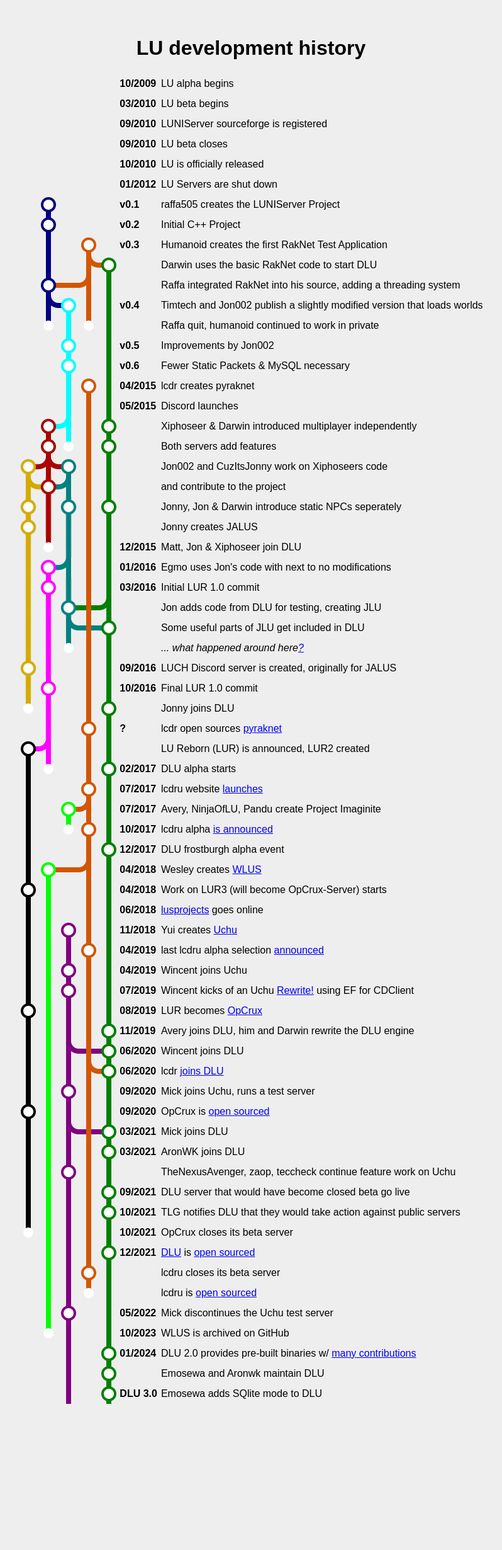
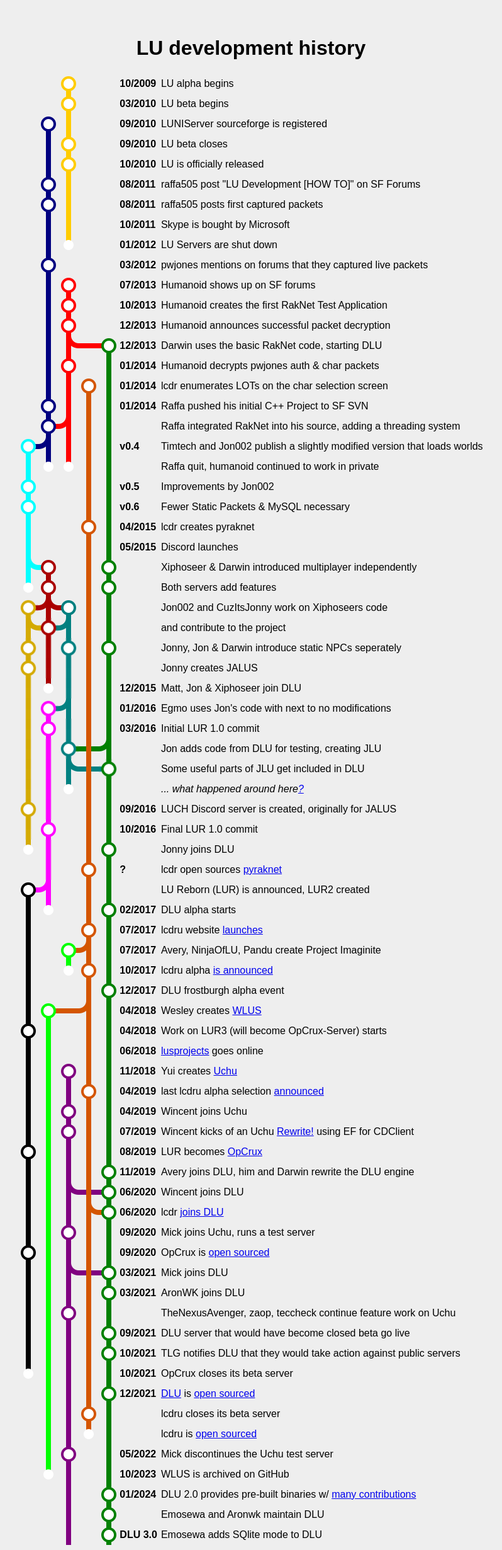
Before and after one commit to Xiphoseer/xiphoseer.github.com, a Jekyll site: the page flow/index.html, which Jekyll copies as it is, in a window 1280 px wide. Shown: the whole page at 63% size, without its empty margins (241-1039 px from the left). Built offline with Jekyll 4.4.1, drawn with Linux system fonts in a browser that asks for light colours; before the commit the page ends 2237 px from its top, so only the background shows below that.

Commit message:
flow: add early LU history

```diff
--- a/flow/flow.css
+++ b/flow/flow.css
@@ -30,8 +30,13 @@
     /* #D45500 */
 }
 
-.start.merge-left-B.C {
+.start.C.merge-left-B {
     background-image: url('Start_C_Left_B.png');
+    /* C #008000 */
+}
+
+.start.C.merge-left-M {
+    background-image: url('Start_C_Left_M.png');
     /* C #008000 */
 }
 
@@ -58,7 +63,7 @@
     background-image: url('Start_D_Left_A.png');
 }
 
-.start.merge-right-E.G {
+.start.G.merge-right-E {
     background-image: url('Start_G_Right_E.png');
 }
 
@@ -84,6 +89,14 @@
 .start.K.merge-right-B {
     background-image: url('Start_K_Right_B.png');
     /* #000000 */
+}
+
+.start.L {
+    background-image: url('Start_L.png');
+}
+
+.start.M {
+    background-image: url('Start_M.png');
 }
 
 .node.A {
@@ -136,6 +149,14 @@
 
 .node.K {
     background-image: url('Node_K.png');
+}
+
+.node.L {
+    background-image: url('Node_L.png');
+}
+
+.node.M {
+    background-image: url('Node_M.png');
 }
 
 .line.A {
@@ -194,8 +215,20 @@
     background-image: url('Line_K.png');
 }
 
+.line.L {
+    background-image: url('Line_L.png');
+}
+
+.line.M {
+    background-image: url('Line_M.png');
+}
+
 .pass-B {
     background-image: url('Pass_B.png');
+}
+
+.pass-M {
+    background-image: url('Pass_M.png');
 }
 
 .split.E {
@@ -226,6 +259,10 @@
     background-image: url('Split_Left_H.png');
 }
 
+.split-left.M {
+    background-image: url('Split_Left_M.png');
+}
+
 .split-right.A {
     background-image: url('Split_Right_A.png');
 }
@@ -254,8 +291,16 @@
     background-image: url('Split_Right_I.png');
 }
 
+.split-right.M {
+    background-image: url('Split_Right_M.png');
+}
+
 .merge-right-B.A {
     background-image: url('Merge_A_Right_B.png');
+}
+
+.merge-right-M.A {
+    background-image: url('Merge_A_Right_M.png');
 }
 
 .merge-right-C.F {
@@ -313,3 +358,11 @@
 .end.K {
     background-image: url('End_K.png');
 }
+
+.end.L {
+    background-image: url('End_L.png');
+}
+
+.end.M {
+    background-image: url('End_M.png');
+}
--- a/flow/index.html
+++ b/flow/index.html
@@ -9,7 +9,7 @@
 			<tr>
 				<td class="fi"></td>
 				<td class="fi"></td>
-				<td class="fi"></td>
+				<td class="fi start L"></td>
 				<td class="fi"></td>
 				<td class="fi"></td>
 				<td class="v">10/2009</td>
@@ -18,7 +18,7 @@
 			<tr>
 				<td class="fi"></td>
 				<td class="fi"></td>
-				<td class="fi"></td>
+				<td class="fi node L"></td>
 				<td class="fi"></td>
 				<td class="fi"></td>
 				<td class="v">03/2010</td>
@@ -26,8 +26,8 @@
 			</tr>
 			<tr>
 				<td class="fi"></td>
-				<td class="fi"></td>
-				<td class="fi"></td>
+				<td class="fi start A"></td>
+				<td class="fi line L"></td>
 				<td class="fi"></td>
 				<td class="fi"></td>
 				<td class="v">09/2010</td>
@@ -35,8 +35,8 @@
 			</tr>
 			<tr>
 				<td class="fi"></td>
-				<td class="fi"></td>
-				<td class="fi"></td>
+				<td class="fi line A"></td>
+				<td class="fi node L"></td>
 				<td class="fi"></td>
 				<td class="fi"></td>
 				<td class="v">09/2010</td>
@@ -44,8 +44,8 @@
 			</tr>
 			<tr>
 				<td class="fi"></td>
-				<td class="fi"></td>
-				<td class="fi"></td>
+				<td class="fi line A"></td>
+				<td class="fi node L"></td>
 				<td class="fi"></td>
 				<td class="fi"></td>
 				<td class="v">10/2010</td>
@@ -53,8 +53,35 @@
 			</tr>
 			<tr>
 				<td class="fi"></td>
+				<td class="fi node A"></td>
+				<td class="fi line L"></td>
 				<td class="fi"></td>
 				<td class="fi"></td>
+				<td class="v">08/2011</td>
+				<td>raffa505 post "LU Development [HOW TO]" on SF Forums</td>
+			</tr>
+			<tr>
+				<td class="fi"></td>
+				<td class="fi node A"></td>
+				<td class="fi line L"></td>
+				<td class="fi"></td>
+				<td class="fi"></td>
+				<td class="v">08/2011</td>
+				<td>raffa505 posts first captured packets</td>
+			</tr>
+			<tr>
+				<td class="fi"></td>
+				<td class="fi line A"></td>
+				<td class="fi line L"></td>
+				<td class="fi"></td>
+				<td class="fi"></td>
+				<td class="v">10/2011</td>
+				<td>Skype is bought by Microsoft</td>
+			</tr>
+			<tr>
+				<td class="fi"></td>
+				<td class="fi line A"></td>
+				<td class="fi end L"></td>
 				<td class="fi"></td>
 				<td class="fi"></td>
 				<td class="v">01/2012</td>
@@ -62,116 +89,152 @@
 			</tr>
 			<tr>
 				<td class="fi"></td>
-				<td class="fi start A"></td>
-				<td class="fi"></td>
-				<td class="fi"></td>
-				<td class="fi"></td>
-				<td class="v">v0.1</td>
-				<td>raffa505 creates the LUNIServer Project</td>
-			</tr>
-			<tr>
-				<td class="fi"></td>
 				<td class="fi node A"></td>
 				<td class="fi"></td>
 				<td class="fi"></td>
 				<td class="fi"></td>
-				<td class="v">v0.2</td>
-				<td>Initial C++ Project</td>
+				<td class="v">03/2012</td>
+				<td>pwjones mentions on forums that they captured live packets</td>
 			</tr>
 			<tr>
 				<td class="fi"></td>
 				<td class="fi line A"></td>
+				<td class="fi start M"></td>
 				<td class="fi"></td>
-				<td class="fi start B"></td>
 				<td class="fi"></td>
-				<td class="v">v0.3</td>
+				<td class="v">07/2013</td>
+				<td>Humanoid shows up on SF forums</td>
+			</tr>
+			<tr>
+				<td class="fi"></td>
+				<td class="fi line A"></td>
+				<td class="fi node M"></td>
+				<td class="fi"></td>
+				<td class="fi"></td>
+				<td class="v">10/2013</td>
 				<td>Humanoid creates the first RakNet Test Application</td>
 			</tr>
 			<tr>
 				<td class="fi"></td>
 				<td class="fi line A"></td>
+				<td class="fi node M"></td>
 				<td class="fi"></td>
-				<td class="fi split-right B"></td>
-				<td class="fi start C merge-left-B"></td>
-				<td></td>
-				<td>Darwin uses the basic RakNet code to start DLU</td>
+				<td class="fi"></td>
+				<td class="v">12/2013</td>
+				<td>Humanoid announces successful packet decryption</td>
 			</tr>
 			<tr>
 				<td class="fi"></td>
-				<td class="fi merge-right-B A"></td>
-				<td class="fi pass-B"></td>
-				<td class="fi split-left B"></td>
+				<td class="fi line A"></td>
+				<td class="fi split-right M"></td>
+				<td class="fi pass-M"></td>
+				<td class="fi start C merge-left-M"></td>
+				<td class="v">12/2013</td>
+				<td>Darwin uses the basic RakNet code, starting DLU</td>
+			</tr>
+			<tr>
+				<td class="fi"></td>
+				<td class="fi line A"></td>
+				<td class="fi node M"></td>
+				<td class="fi"></td>
+				<td class="fi line C"></td>
+				<td class="v">01/2014</td>
+				<td>Humanoid decrypts pwjones auth &amp; char packets</td>
+			</tr>
+			<tr>
+				<td class="fi"></td>
+				<td class="fi line A"></td>
+				<td class="fi line M"></td>
+				<td class="fi start B"></td>
+				<td class="fi line C"></td>
+				<td class="v">01/2014</td>
+				<td>lcdr enumerates LOTs on the char selection screen</td>
+			</tr>
+			<tr>
+				<td class="fi"></td>
+				<td class="fi node A"></td>
+				<td class="fi line M"></td>
+				<td class="fi line B"></td>
+				<td class="fi line C"></td>
+				<td class="v">01/2014</td>
+				<td>Raffa pushed his initial C++ Project to SF SVN</td>
+			</tr>
+			<tr>
+				<td class="fi"></td>
+				<td class="fi merge-right-M A"></td>
+				<td class="fi split-left M"></td>
+				<td class="fi line B"></td>
 				<td class="fi line C"></td>
 				<td></td>
 				<td>Raffa integrated RakNet into his source, adding a threading system</td>
 			</tr>
 			<tr>
-				<td class="fi"></td>
-				<td class="fi split-right A"></td>
-				<td class="fi start D merge-left-A"></td>
+				<td class="fi start D merge-right-A"></td>
+				<td class="fi split-left A"></td>
+				<td class="fi line M"></td>
 				<td class="fi line B"></td>
 				<td class="fi line C"></td>
 				<td class="v">v0.4</td>
 				<td>Timtech and Jon002 publish a slightly modified version that loads worlds</td>
 			</tr>
 			<tr>
-				<td class="fi"></td>
+				<td class="fi line D"></td>
 				<td class="fi end A"></td>
-				<td class="fi line D"></td>
-				<td class="fi end B"></td>
+				<td class="fi end M"></td>
+				<td class="fi line B"></td>
 				<td class="fi line C"></td>
 				<td></td>
 				<td>Raffa quit, humanoid continued to work in private</td>
 			</tr>
 			<tr>
+				<td class="fi node D"></td>
 				<td class="fi"></td>
 				<td class="fi"></td>
-				<td class="fi node D"></td>
-				<td class="fi"></td>
+				<td class="fi line B"></td>
 				<td class="fi line C"></td>
 				<td class="v">v0.5</td>
 				<td>Improvements by Jon002</td>
 			</tr>
 			<tr>
+				<td class="fi node D"></td>
 				<td class="fi"></td>
 				<td class="fi"></td>
-				<td class="fi node D"></td>
-				<td class="fi"></td>
+				<td class="fi line B"></td>
 				<td class="fi line C"></td>
 				<td class="v">v0.6</td>
 				<td>Fewer Static Packets &amp; MySQL necessary</td>
 			</tr>
 			<tr>
+				<td class="fi line D"></td>
 				<td class="fi"></td>
 				<td class="fi"></td>
-				<td class="fi line D"></td>
-				<td class="fi start B"></td>
+				<td class="fi node B"></td>
 				<td class="fi line C"></td>
 				<td class="v">04/2015</td>
 				<td>lcdr creates pyraknet</td>
 			</tr>
 			<tr>
+				<td class="fi line D"></td>
 				<td class="fi"></td>
 				<td class="fi"></td>
-				<td class="fi line D"></td>
 				<td class="fi line B"></td>
 				<td class="fi line C"></td>
 				<td class="v">05/2015</td>
 				<td>Discord launches</td>
 			</tr>
 			<tr>
+				<td class="fi split-right D"></td>
+				<td class="fi start merge-left-D E"></td>
 				<td class="fi"></td>
-				<td class="fi start merge-right-D E"></td>
-				<td class="fi split-left D"></td>
 				<td class="fi line B"></td>
 				<td class="fi node C"></td>
 				<td></td>
 				<td>Xiphoseer &amp; Darwin introduced multiplayer independently</td>
 			</tr>
 			<tr>
+				<td class="fi end D"></td>
+				<td class="fi node E"></td>
 				<td class="fi"></td>
-				<td class="fi node E"></td>
-				<td class="fi end D"></td>
 				<td class="fi line B"></td>
 				<td class="fi node C"></td>
 				<td></td>
```
Also changed, not shown: flow/End_L.png (added), flow/End_M.png (added), flow/Line_L.png (added), flow/Line_M.png (added), flow/Merge_A_Right_M.png (added), flow/Node_L.png (added), flow/Node_M.png (added), flow/Pass_M.png (added), flow/Split_Left_M.png (added), flow/Split_Right_M.png (added), flow/Start_C_Left_M.png (added), flow/Start_L.png (added), flow/Start_M.png (added).
